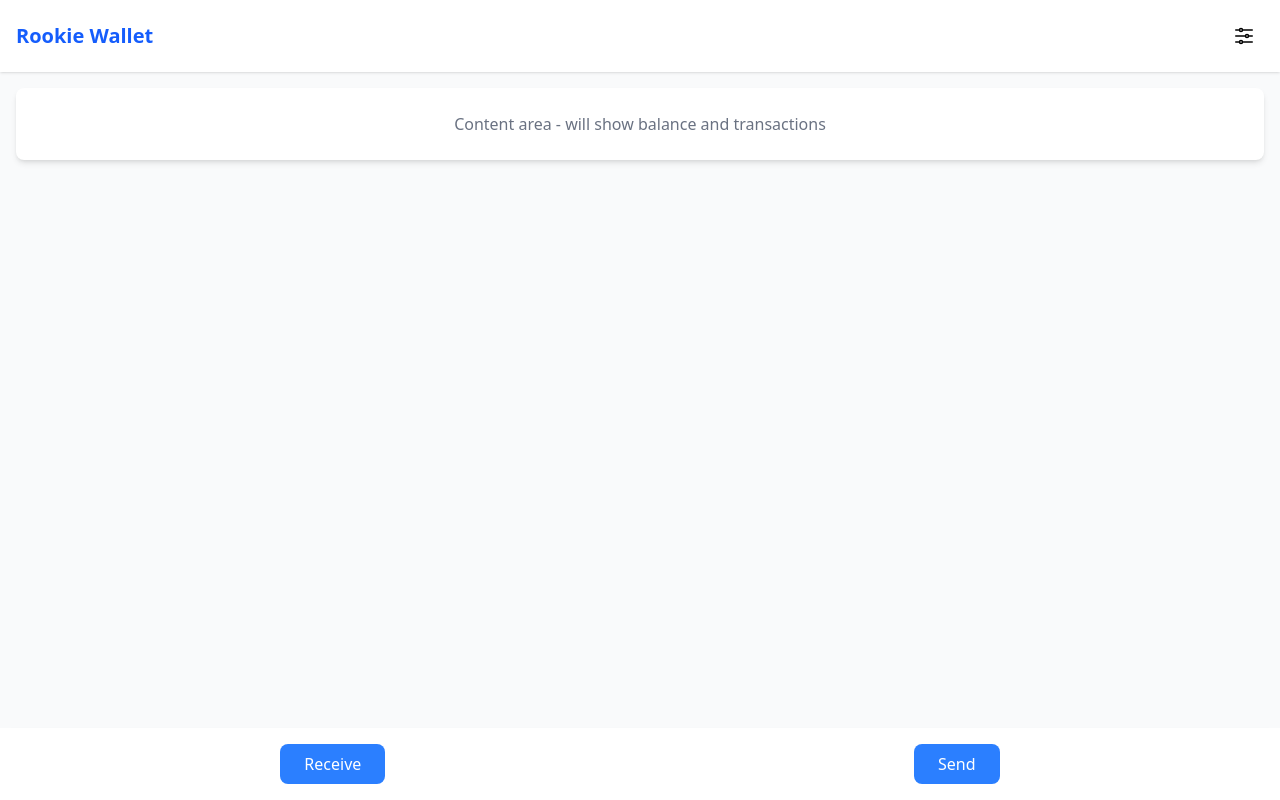
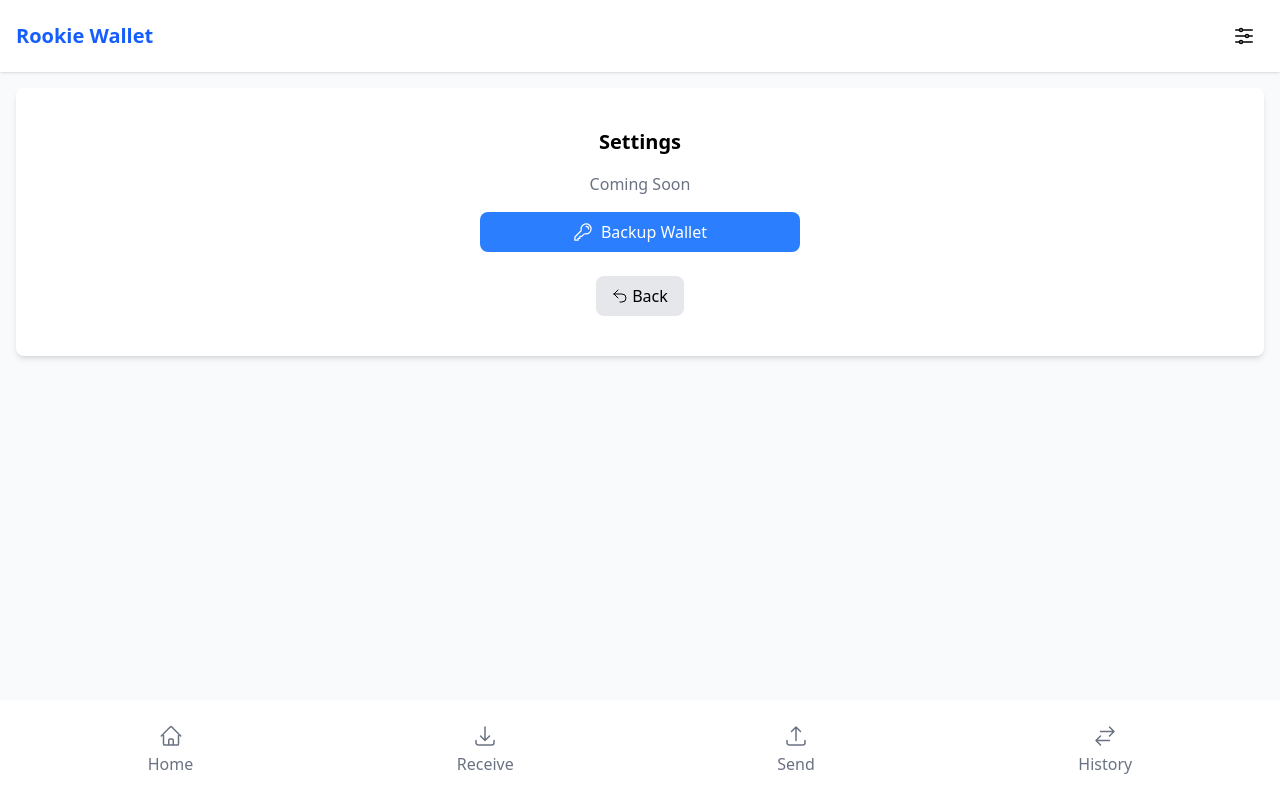
Before and after one commit to pbmarcano/rookie, a Preact app: page / in a window 1280 px wide. Both pictures are taken after a click on the button 1244 px from the left and 36 px from the top of the page. Built offline with nearby package versions, Linux system fonts and the light colour scheme.

Commit message:
Basic navigation and views

```diff
--- a/src/App.jsx
+++ b/src/App.jsx
@@ -1,12 +1,169 @@
 import { h } from 'preact';
+import { useState } from 'preact/hooks';
+
+// Create placeholder components for each view
+const Dashboard = () => (
+  <div className="flex flex-col items-center justify-center p-4">
+    <h2 className="text-xl font-bold mb-4">Dashboard</h2>
+    <p className="text-gray-500 mb-2">Coming Soon</p>
+    <p className="text-sm text-gray-400 text-center">
+      Your wallet balance and recent transactions will appear here
+    </p>
+  </div>
+);
+
+const Receive = ({ onBack }) => (
+  <div className="flex flex-col items-center justify-center p-4">
+    <h2 className="text-xl font-bold mb-4">Receive Bitcoin</h2>
+    <p className="text-gray-500 mb-2">Coming Soon</p>
+    <p className="text-sm text-gray-400 mb-4 text-center">
+      Your receiving addresses will appear here
+    </p>
+    <button
+      onClick={onBack}
+      className="mt-4 px-4 py-2 bg-gray-200 rounded-lg hover:bg-gray-300 flex items-center"
+    >
+      <svg xmlns="http://www.w3.org/2000/svg" fill="none" viewBox="0 0 24 24" stroke-width="1.5" stroke="currentColor" className="w-4 h-4 mr-1">
+        <path stroke-linecap="round" stroke-linejoin="round" d="M9 15 3 9m0 0 6-6M3 9h12a6 6 0 0 1 0 12h-3" />
+      </svg>
+      Back
+    </button>
+  </div>
+);
+
+const Send = ({ onBack }) => (
+  <div className="flex flex-col items-center justify-center p-4">
+    <h2 className="text-xl font-bold mb-4">Send Bitcoin</h2>
+    <p className="text-gray-500 mb-2">Coming Soon</p>
+    <p className="text-sm text-gray-400 mb-4 text-center">
+      Send form will appear here
+    </p>
+    <button
+      onClick={onBack}
+      className="mt-4 px-4 py-2 bg-gray-200 rounded-lg hover:bg-gray-300 flex items-center"
+    >
+      <svg xmlns="http://www.w3.org/2000/svg" fill="none" viewBox="0 0 24 24" stroke-width="1.5" stroke="currentColor" className="w-4 h-4 mr-1">
+        <path stroke-linecap="round" stroke-linejoin="round" d="M9 15 3 9m0 0 6-6M3 9h12a6 6 0 0 1 0 12h-3" />
+      </svg>
+      Back
+    </button>
+  </div>
+);
+
+const Transactions = ({ onBack }) => (
+  <div className="flex flex-col items-center justify-center p-4">
+    <h2 className="text-xl font-bold mb-4">Transactions</h2>
+    <p className="text-gray-500 mb-2">Coming Soon</p>
+    <p className="text-sm text-gray-400 mb-4 text-center">
+      Your transaction history will appear here
+    </p>
+    <button
+      onClick={onBack}
+      className="mt-4 px-4 py-2 bg-gray-200 rounded-lg hover:bg-gray-300 flex items-center"
+    >
+      <svg xmlns="http://www.w3.org/2000/svg" fill="none" viewBox="0 0 24 24" stroke-width="1.5" stroke="currentColor" className="w-4 h-4 mr-1">
+        <path stroke-linecap="round" stroke-linejoin="round" d="M9 15 3 9m0 0 6-6M3 9h12a6 6 0 0 1 0 12h-3" />
+      </svg>
+      Back
+    </button>
+  </div>
+);
+
+const Settings = ({ onBack, onNavigate }) => (
+  <div className="flex flex-col items-center justify-center p-4">
+    <h2 className="text-xl font-bold mb-4">Settings</h2>
+    <p className="text-gray-500 mb-4">Coming Soon</p>
+
+    <button
+      onClick={() => onNavigate('backup')}
+      className="mb-2 w-full max-w-xs px-4 py-2 bg-blue-500 text-white rounded-lg hover:bg-blue-600 flex justify-center items-center"
+    >
+      <svg xmlns="http://www.w3.org/2000/svg" fill="none" viewBox="0 0 24 24" stroke-width="1.5" stroke="currentColor" className="w-5 h-5 mr-2">
+        <path stroke-linecap="round" stroke-linejoin="round" d="M15.75 5.25a3 3 0 0 1 3 3m3 0a6 6 0 0 1-7.029 5.912c-.563-.097-1.159.026-1.563.43L10.5 17.25H8.25v2.25H6v2.25H2.25v-2.818c0-.597.237-1.17.659-1.591l6.499-6.499c.404-.404.527-1 .43-1.563A6 6 0 1 1 21.75 8.25Z" />
+      </svg>
+      Backup Wallet
+    </button>
+
+    <button
+      onClick={onBack}
+      className="mt-4 px-4 py-2 bg-gray-200 rounded-lg hover:bg-gray-300 flex items-center"
+    >
+      <svg xmlns="http://www.w3.org/2000/svg" fill="none" viewBox="0 0 24 24" stroke-width="1.5" stroke="currentColor" className="w-4 h-4 mr-1">
+        <path stroke-linecap="round" stroke-linejoin="round" d="M9 15 3 9m0 0 6-6M3 9h12a6 6 0 0 1 0 12h-3" />
+      </svg>
+      Back
+    </button>
+  </div>
+);
+
+const Backup = ({ onBack }) => (
+  <div className="flex flex-col items-center justify-center p-4">
+    <h2 className="text-xl font-bold mb-4">Backup Wallet</h2>
+    <p className="text-gray-500 mb-2">Coming Soon</p>
+    <p className="text-sm text-gray-400 mb-4 text-center">
+      Seed phrase backup will appear here
+    </p>
+    <button
+      onClick={onBack}
+      className="mt-4 px-4 py-2 bg-gray-200 rounded-lg hover:bg-gray-300 flex items-center"
+    >
+      <svg xmlns="http://www.w3.org/2000/svg" fill="none" viewBox="0 0 24 24" stroke-width="1.5" stroke="currentColor" className="w-4 h-4 mr-1">
+        <path stroke-linecap="round" stroke-linejoin="round" d="M9 15 3 9m0 0 6-6M3 9h12a6 6 0 0 1 0 12h-3" />
+      </svg>
+      Back
+    </button>
+  </div>
+);
 
 export function App() {
+  // State to track current view
+  const [currentView, setCurrentView] = useState('dashboard');
+
+  // Function to handle navigation
+  const handleNavigate = (view) => {
+    setCurrentView(view);
+  };
+
+  // Function to go back to dashboard
+  const handleBack = () => {
+    // For the Backup view, go back to Settings
+    if (currentView === 'backup') {
+      setCurrentView('settings');
+    } else {
+      // For all other views, go back to Dashboard
+      setCurrentView('dashboard');
+    }
+  };
+
+  // Render appropriate view based on state
+  const renderView = () => {
+    switch (currentView) {
+      case 'dashboard':
+        return <Dashboard />;
+      case 'receive':
+        return <Receive onBack={handleBack} />;
+      case 'send':
+        return <Send onBack={handleBack} />;
+      case 'transactions':
+        return <Transactions onBack={handleBack} />;
+      case 'settings':
+        return <Settings onBack={handleBack} onNavigate={handleNavigate} />;
+      case 'backup':
+        return <Backup onBack={handleBack} />;
+      default:
+        return <Dashboard />;
+    }
+  };
+
   return (
     <div className="min-h-screen bg-gray-50 flex flex-col">
       {/* Header */}
       <header className="bg-white p-4 shadow-sm flex justify-between items-center">
         <h1 className="text-xl font-bold text-blue-600">Rookie Wallet</h1>
-        <button className="p-2 rounded-full hover:bg-gray-100">
+        <button
+          onClick={() => handleNavigate('settings')}
+          className="p-2 rounded-full hover:bg-gray-100"
+        >
           {/* Settings icon */}
           <svg xmlns="http://www.w3.org/2000/svg" fill="none" viewBox="0 0 24 24" stroke-width="1.5" stroke="currentColor" class="size-6">
             <path stroke-linecap="round" stroke-linejoin="round" d="M10.5 6h9.75M10.5 6a1.5 1.5 0 1 1-3 0m3 0a1.5 1.5 0 1 0-3 0M3.75 6H7.5m3 12h9.75m-9.75 0a1.5 1.5 0 0 1-3 0m3 0a1.5 1.5 0 0 0-3 0m-3.75 0H7.5m9-6h3.75m-3.75 0a1.5 1.5 0 0 1-3 0m3 0a1.5 1.5 0 0 0-3 0m-9.75 0h9.75" />
@@ -17,20 +174,48 @@ export function App() {
       {/* Main Content Area */}
       <main className="flex-1 p-4">
         <div className="bg-white rounded-lg shadow-md p-6">
-          <p className="text-gray-500 text-center">
-            Content area - will show balance and transactions
-          </p>
+          {renderView()}
         </div>
       </main>
 
-      {/* Footer with Receive/Send Buttons */}
+      {/* Footer with navigation */}
       <footer className="bg-white p-4 shadow-lg">
         <div className="flex justify-around">
-          <button className="bg-blue-500 text-white px-6 py-2 rounded-lg font-medium hover:bg-blue-600">
+          <button
+            onClick={() => handleNavigate('dashboard')}
+            className={`flex flex-col items-center p-2 ${currentView === 'dashboard' ? 'text-blue-600' : 'text-gray-500'}`}
+          >
+            <svg xmlns="http://www.w3.org/2000/svg" fill="none" viewBox="0 0 24 24" stroke-width="1.5" stroke="currentColor" class="size-6 mb-1">
+              <path stroke-linecap="round" stroke-linejoin="round" d="m2.25 12 8.954-8.955c.44-.439 1.152-.439 1.591 0L21.75 12M4.5 9.75v10.125c0 .621.504 1.125 1.125 1.125H9.75v-4.875c0-.621.504-1.125 1.125-1.125h2.25c.621 0 1.125.504 1.125 1.125V21h4.125c.621 0 1.125-.504 1.125-1.125V9.75M8.25 21h8.25" />
+            </svg>
+            Home
+          </button>
+          <button
+            onClick={() => handleNavigate('receive')}
+            className={`flex flex-col items-center p-2 ${currentView === 'receive' ? 'text-blue-600' : 'text-gray-500'}`}
+          >
+            <svg xmlns="http://www.w3.org/2000/svg" fill="none" viewBox="0 0 24 24" stroke-width="1.5" stroke="currentColor" class="size-6 mb-1">
+              <path stroke-linecap="round" stroke-linejoin="round" d="M3 16.5v2.25A2.25 2.25 0 0 0 5.25 21h13.5A2.25 2.25 0 0 0 21 18.75V16.5M16.5 12 12 16.5m0 0L7.5 12m4.5 4.5V3" />
+            </svg>
             Receive
           </button>
-          <button className="bg-blue-500 text-white px-6 py-2 rounded-lg font-medium hover:bg-blue-600">
+          <button
+            onClick={() => handleNavigate('send')}
+            className={`flex flex-col items-center p-2 ${currentView === 'send' ? 'text-blue-600' : 'text-gray-500'}`}
+          >
+            <svg xmlns="http://www.w3.org/2000/svg" fill="none" viewBox="0 0 24 24" stroke-width="1.5" stroke="currentColor" class="size-6 mb-1">
+              <path stroke-linecap="round" stroke-linejoin="round" d="M3 16.5v2.25A2.25 2.25 0 0 0 5.25 21h13.5A2.25 2.25 0 0 0 21 18.75V16.5m-13.5-9L12 3m0 0 4.5 4.5M12 3v13.5" />
+            </svg>
             Send
+          </button>
+          <button
+            onClick={() => handleNavigate('transactions')}
+            className={`flex flex-col items-center p-2 ${currentView === 'transactions' ? 'text-blue-600' : 'text-gray-500'}`}
+          >
+            <svg xmlns="http://www.w3.org/2000/svg" fill="none" viewBox="0 0 24 24" stroke-width="1.5" stroke="currentColor" class="size-6 mb-1">
+              <path stroke-linecap="round" stroke-linejoin="round" d="M7.5 21 3 16.5m0 0L7.5 12M3 16.5h13.5m0-13.5L21 7.5m0 0L16.5 12M21 7.5H7.5" />
+            </svg>
+            History
           </button>
         </div>
       </footer>
```
